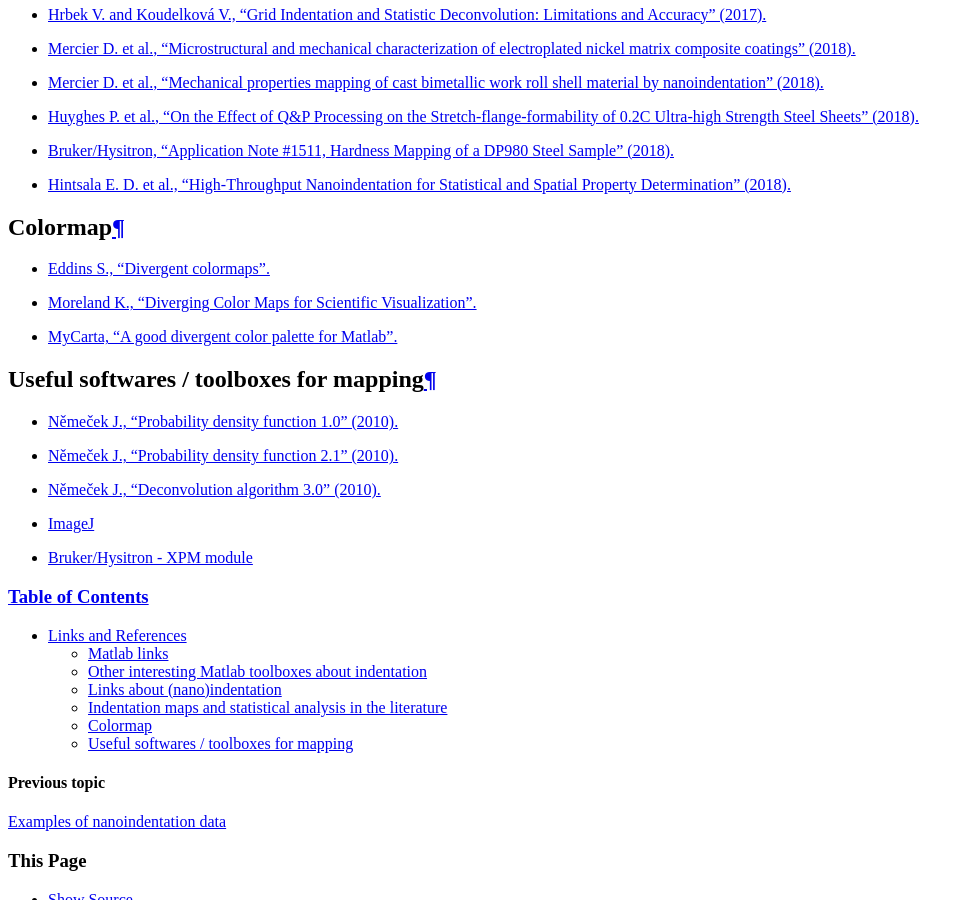
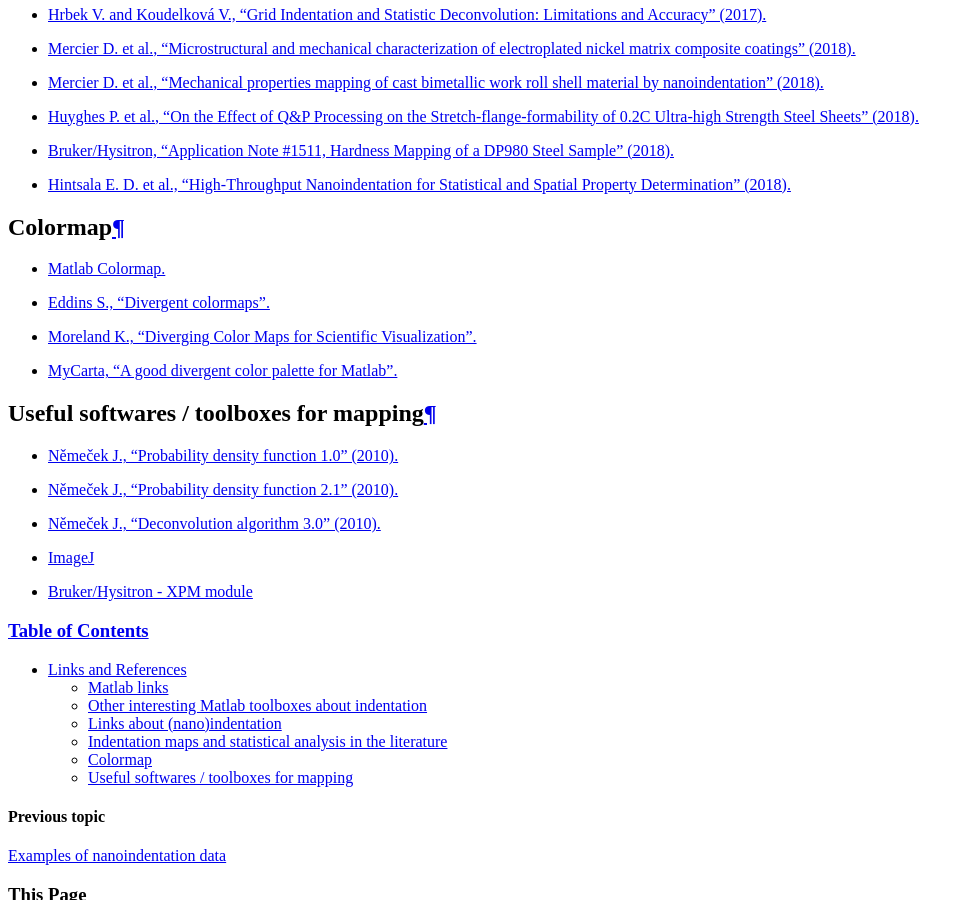
Before and after one commit to DavidMercier/TriDiMap, a Sphinx documentation site: the page built from doc/links_ref.rst, in a window 1280 px wide and 900 px high, scrolled down 1566 px. Shown: the whole window, without its empty margins (0-974 px from the left). Built offline with Sphinx 7.4.7, drawn with Linux system fonts in a browser that asks for light colours; comment, search, counter and statistics services are not loaded.

Commit message:
Update links_ref.rst

```diff
--- a/doc/links_ref.rst
+++ b/doc/links_ref.rst
@@ -57,6 +57,7 @@
 
 Colormap
 ############################################
+* `Matlab Colormap. <https://fr.mathworks.com/help/matlab/ref/colormap.html>`_
 * `Eddins S., "Divergent colormaps". <https://blogs.mathworks.com/steve/2015/01/20/divergent-colormaps/>`_
 * `Moreland K., "Diverging Color Maps for Scientific Visualization". <https://www.kennethmoreland.com/color-maps/>`_
 * `MyCarta, "A good divergent color palette for Matlab". <https://mycarta.wordpress.com/2012/03/15/a-good-divergent-color-palette-for-matlab/>`_
```
